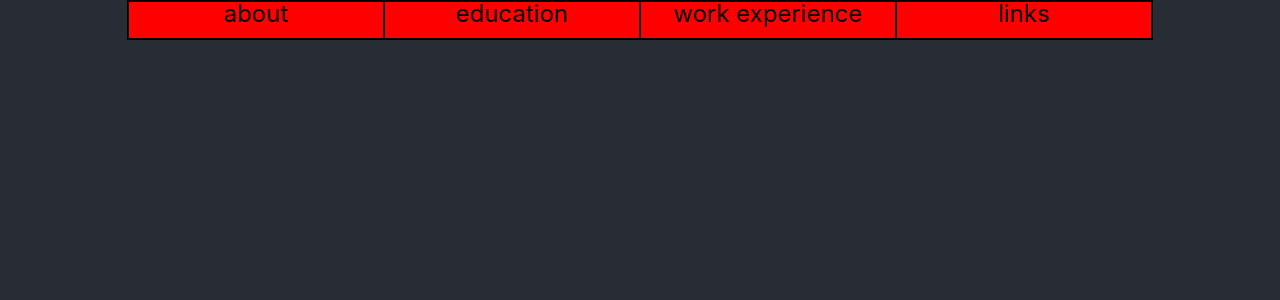
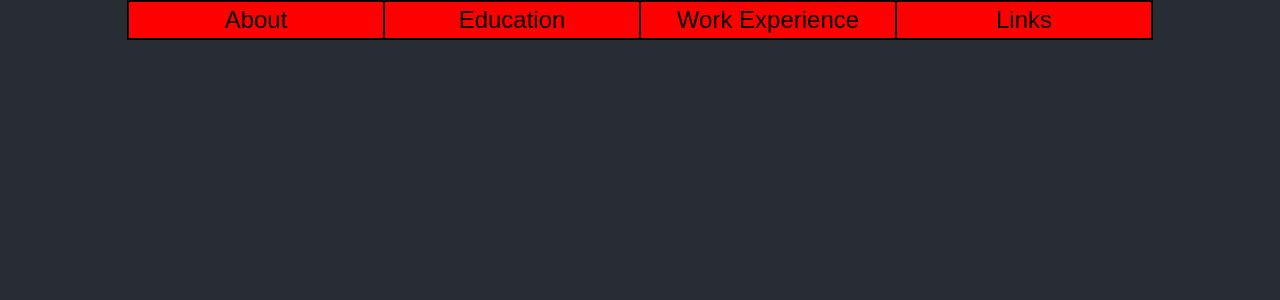
Before and after one commit to ydnamjs/personal-website, a React (Create React App) app: page / in a window 1280 px wide. Shown: the top 300 px of the page. Built offline with nearby package versions, Linux system fonts and the light colour scheme.

Commit message:
Checkpoint commit: Renamed the headerbar to navigation bar and moved everything for the navigation bar into its own area

```diff
--- a/package.json
+++ b/package.json
@@ -12,6 +12,7 @@
     "@types/react": "^18.2.45",
     "@types/react-dom": "^18.2.18",
     "react": "^18.2.0",
+    "react-bootstrap": "^2.9.1",
     "react-dom": "^18.2.0",
     "react-scripts": "5.0.1",
     "typescript": "^4.9.5",
--- a/src/App.css
+++ b/src/App.css
@@ -22,36 +22,6 @@
     align-items: center;
 
     overflow: auto;
-}
-
-.header-bar {
-    position: absolute;
-    background-color: var(--header-bg-color);
-
-    width: 80%;
-    height: 5%;
-
-    /* width: 1440px;
-    height: 54px; */
-
-    top: 0px;
-    left: 10%;
-
-    display: flex;
-    flex-direction: row;
-    justify-content: space-around;
-}
-
-.header-button {
-    flex: 1;
-
-    text-align: center;
-    line-height: calc(var(--header-height) * .75);
-    font-size: calc(var(--header-height) * .75);
-
-    background-color: red;
-    border: 2px solid var(--header-button-border-color);
-    margin: 0 -1px
 }
 
 .App-logo {
--- a/src/App.tsx
+++ b/src/App.tsx
@@ -1,17 +1,14 @@
 import React, { useState } from 'react';
 //import logo from './logo.svg';
 import './App.css';
-import { HeaderBar } from './HeaderBar';
+import { NavigationBar } from './navigationBar/navigationBar';
 import { useCustomZoom } from './betterScale/betterZoom';
 import { useViewportMonitor } from './betterScale/monitorViewport';
 
-/*
-interface sizeParams {
-    parentWidth: number,
-    parentHeight: number,
-    scaleFactor: number
-}
-*/
+/* CONSTANTS */
+const NAV_BAR_WIDTH_RATION = .8;
+const NAV_BAR_HEIGHT_RATIO = .05;
+
 
 function App() {
 
@@ -23,12 +20,18 @@ function App() {
     useViewportMonitor(setViewportWidth, setViewportHeight);
     useCustomZoom(zoomLevel, setZoomLevel);
 
+
+    //const [activeSection, setActiveSection] = useState<>
+
+    const navBarWidth = NAV_BAR_WIDTH_RATION * zoomLevel * viewportWidth;
+    const navBarHeight = NAV_BAR_HEIGHT_RATIO * zoomLevel * viewportHeight;
+
     return (
     <div
         style={{width: zoomLevel * viewportWidth + "px", height: zoomLevel * viewportHeight + "px"}}
         className="App"
     >
-    <HeaderBar parentHeight={zoomLevel * viewportHeight} parentWidth={zoomLevel * viewportWidth}></HeaderBar>
+    <NavigationBar style={ {width: navBarWidth + "px", height: navBarHeight + "px"}}></NavigationBar>
     </div>
   );
 }
--- a/src/HeaderBar.tsx
+++ /dev/null
@@ -1,21 +0,0 @@
-import React from "react";
-import './App.css';
-
-const HeaderBarOptions = ["about", "education", "work experience", "links"];
-
-export function HeaderBar({
-    parentHeight,
-    parentWidth
-}:{
-    parentHeight: number,
-    parentWidth: number,
-    }): JSX.Element {
-    return (
-        <div className = "header-bar" style={{width: .8 * parentWidth + "px", height: .05 * parentHeight + "px"}}>
-
-            {HeaderBarOptions.map((option, _) => (
-                <div className ="header-button"> {option} </div>
-            ))}
-        </div>
-    )
-}
--- /dev/null
+++ b/src/navigationBar/navigationBar.css
@@ -0,0 +1,29 @@
+.navigation-bar {
+    position: absolute;
+    background-color: var(--header-bg-color);
+
+    width: 80%;
+    height: 5%;
+
+    /* width: 1440px;
+    height: 54px; */
+
+    top: 0px;
+    left: 10%;
+
+    display: flex;
+    flex-direction: row;
+    justify-content: space-around;
+}
+
+.navigation-button {
+    flex: 1;
+
+    text-align: center;
+    line-height: calc(var(--header-height) * .75);
+    font-size: calc(var(--header-height) * .75);
+
+    background-color: red;
+    border: 2px solid var(--header-button-border-color);
+    margin: 0 -1px
+}
--- /dev/null
+++ b/src/navigationBar/navigationBar.tsx
@@ -0,0 +1,24 @@
+import React from "react";
+import './navigationBar.css';
+import { SectionButton } from "./navigationButton";
+import { NAV_OPTIONS } from "./navigationOptions";
+
+interface RequiredStyle {
+    width: string;
+    height: string;
+}
+
+interface NavigationBarStyle extends RequiredStyle, Omit<React.CSSProperties, 'width' | 'height'> {}
+
+export function NavigationBar({style}: {style: NavigationBarStyle}): JSX.Element {
+
+    return (
+        <div className = "navigation-bar" style={style}>
+
+            {NAV_OPTIONS.map((option, _) => (
+                <SectionButton labelText={option} ></SectionButton>
+            ))}
+
+        </div>
+    )
+}
--- /dev/null
+++ b/src/navigationBar/navigationButton.tsx
@@ -0,0 +1,13 @@
+import './navigationBar.css';
+import { Button } from "react-bootstrap";
+
+export function SectionButton({
+    labelText
+}: {
+    labelText: string,
+}): JSX.Element {
+
+    return(
+        <Button className ="navigation-button">{labelText}</Button>
+    )
+}
--- /dev/null
+++ b/src/navigationBar/navigationOptions.ts
@@ -0,0 +1,8 @@
+export enum navOption {
+    ABOUT = "About",
+    EDUCATION = "Education",
+    WORK_EXPERIENCE = "Work Experience",
+    LINKS = "Links",
+}
+
+export const NAV_OPTIONS: navOption[] = Object.values(navOption);
```
Also changed, not shown: 1 other file (tests, documents, lock files or other folders).
